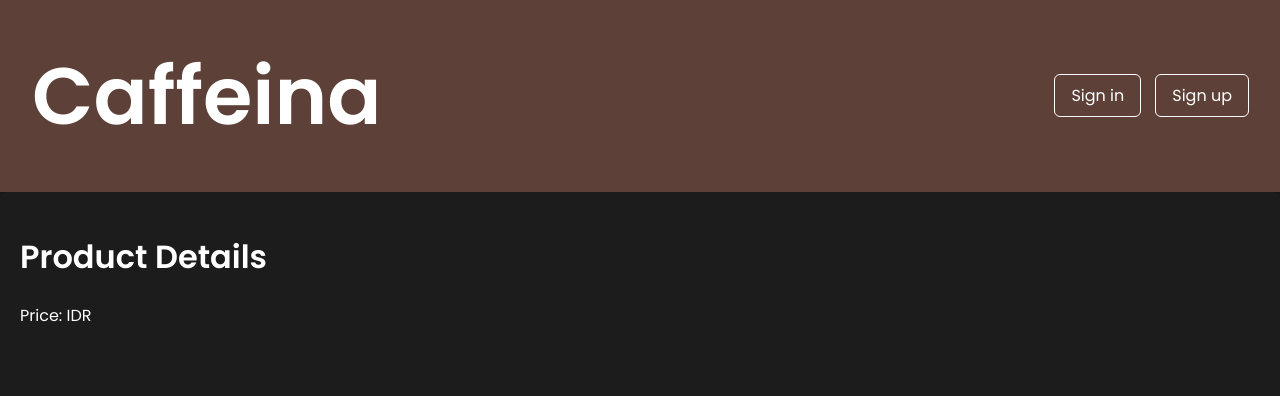
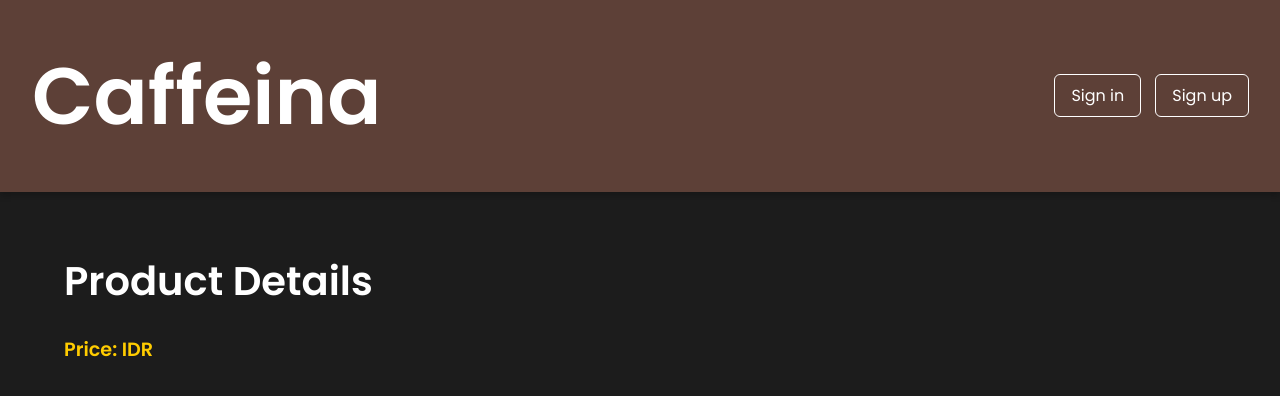
Before and after one commit to daffasyaidina/Caffeina, a React (Create React App) app: page /product/1 in a window 1280 px wide. Shown: the top 396 px of the page. Built offline with nearby package versions, Linux system fonts and the light colour scheme; no server answers.

Commit message:
Updated product details ui

```diff
--- a/src/components/ProductDetails.css
+++ b/src/components/ProductDetails.css
@@ -1,38 +1,120 @@
-.product-details-container {
-    padding: 20px;
-    color: #fff;
+/* General Styling */
+body, html {
+    margin: 0;
+    padding: 0;
+    box-sizing: border-box;
+    font-family: "Poppins", sans-serif;
     background-color: #1c1c1c;
-    border-radius: 8px;
-    font-family: "Poppins", sans-serif;
+    color: #ffffff;
   }
 
-  .edit-btn,
-  .delete-btn,
-  .save-btn,
-  .cancel-btn {
-    margin: 5px;
-    padding: 8px 12px;
+  /* Container Styling */
+  .product-details-container {
+    padding: 2rem 4rem;
+    max-width: 1200px;
+    margin: 0 auto;
+  }
+
+  .product-details-container h1 {
+    font-size: 2.5rem;
+    margin-bottom: 1.5rem;
+  }
+
+  .product-details-container h2 {
+    font-size: 1.8rem;
+    font-weight: 600;
+    margin-bottom: 1rem;
+  }
+
+  .product-details-container p {
+    font-size: 1.1rem;
+    line-height: 1.6;
+    margin-bottom: 1rem;
+  }
+
+  .product-details-container .price {
+    font-size: 1.2rem;
+    font-weight: bold;
+    color: #ffcc00;
+    margin-bottom: 2rem;
+  }
+
+  /* Edit Mode */
+  .edit-mode label {
+    display: block;
+    margin: 1rem 0 0.5rem;
+    font-weight: bold;
+  }
+
+  .edit-mode input,
+  .edit-mode textarea {
+    width: 100%;
+    padding: 0.8rem;
+    border: 1px solid #444;
+    border-radius: 5px;
+    background-color: #333;
+    color: #fff;
+  }
+
+  .edit-mode input:focus,
+  .edit-mode textarea:focus {
+    outline: none;
+    border-color: #4caf50;
+    box-shadow: 0 0 5px #4caf50;
+  }
+
+  /* Buttons */
+  .product-buttons {
+    display: flex;
+    gap: 1rem;
+    margin-top: 1rem;
+  }
+
+  button {
+    padding: 0.8rem 1.2rem;
     border: none;
-    border-radius: 4px;
+    border-radius: 5px;
+    font-weight: bold;
     cursor: pointer;
+    transition: background-color 0.3s ease;
+  }
+
+  button:hover {
+    transform: translateY(-2px);
   }
 
   .edit-btn {
-    background-color: #007bff;
-    color: white;
+    background-color: #2196f3;
+    color: #ffffff;
+  }
+
+  .edit-btn:hover {
+    background-color: #1976d2;
   }
 
   .delete-btn {
-    background-color: #dc3545;
-    color: white;
+    background-color: #f44336;
+    color: #ffffff;
+  }
+
+  .delete-btn:hover {
+    background-color: #d32f2f;
   }
 
   .save-btn {
-    background-color: #28a745;
-    color: white;
+    background-color: #4caf50;
+    color: #ffffff;
+  }
+
+  .save-btn:hover {
+    background-color: #388e3c;
   }
 
   .cancel-btn {
     background-color: #6c757d;
-    color: white;
+    color: #ffffff;
   }
+
+  .cancel-btn:hover {
+    background-color: #5a6268;
+  }
--- a/src/components/ProductDetails.js
+++ b/src/components/ProductDetails.js
@@ -1,7 +1,7 @@
-import React, { useEffect, useState } from 'react';
-import { useParams, useNavigate } from 'react-router-dom';
-import axios from 'axios';
-import './ProductDetails.css';
+import React, { useEffect, useState } from "react";
+import { useParams, useNavigate } from "react-router-dom";
+import axios from "axios";
+import "./ProductDetails.css";
 
 const ProductDetails = () => {
   const { id } = useParams();
@@ -9,19 +9,17 @@
   const [product, setProduct] = useState({});
   const [editMode, setEditMode] = useState(false);
   const [formData, setFormData] = useState({
-    name: '',
-    description: '',
-    price: '',
+    name: "",
+    description: "",
+    price: "",
   });
   const [currentUser, setCurrentUser] = useState(null);
 
   // Fetch product details
   useEffect(() => {
-    const token = localStorage.getItem('token'); // Get token from localStorage
+    const token = localStorage.getItem("token");
 
-    const headers = token
-      ? { Authorization: token } // Include header only if the token exists
-      : {}; // No headers for unauthenticated users
+    const headers = token ? { Authorization: token } : {};
 
     axios
       .get(`http://localhost:5000/api/products/${id}`, { headers })
@@ -33,67 +31,60 @@
           price: response.data.price,
         });
         if (token) {
-          const user = JSON.parse(atob(token.split('.')[1])); // Decode JWT payload
+          const user = JSON.parse(atob(token.split(".")[1]));
           setCurrentUser(user.id);
         }
       })
       .catch((err) => {
-        console.error('Error fetching product:', err);
-        alert('Failed to fetch product details');
+        console.error("Error fetching product:", err);
+        alert("Failed to fetch product details");
       });
   }, [id]);
-
 
   const handleChange = (e) => {
     setFormData({ ...formData, [e.target.name]: e.target.value });
   };
 
-  // Submit edited data
   const handleEdit = () => {
-    const token = localStorage.getItem('token');
+    const token = localStorage.getItem("token");
     if (currentUser !== product.user) {
-      alert('You are not authorized to edit this product.');
+      alert("You are not authorized to edit this product.");
       return;
     }
 
     axios
       .put(`http://localhost:5000/api/products/${id}`, formData, {
-        headers: {
-          Authorization: token,
-        },
+        headers: { Authorization: token },
       })
       .then(() => {
         setEditMode(false);
         setProduct(formData);
-        alert('Product updated successfully!');
+        alert("Product updated successfully!");
       })
       .catch((err) => {
-        console.error('Error updating product:', err);
-        alert('Failed to update product');
+        console.error("Error updating product:", err);
+        alert("Failed to update product");
       });
   };
 
-  // Delete the product
   const handleDelete = () => {
-    const token = localStorage.getItem('token');
+    const token = localStorage.getItem("token");
     if (currentUser !== product.user) {
-      alert('You are not authorized to delete this product.');
+      alert("You are not authorized to delete this product.");
       return;
     }
 
     axios
       .delete(`http://localhost:5000/api/products/${id}`, {
-        headers: {
-          Authorization: token,
-        },
+        headers: { Authorization: token },
       })
       .then(() => {
-        alert('Product deleted successfully');
-        navigate('/'); // Redirect to homepage
+        alert("Product deleted successfully");
+        navigate("/");
       })
       .catch((error) => {
-        console.error('Error deleting product:', error);
-        alert('Failed to delete product');
+        console.error("Error deleting product:", error);
+        alert("Failed to delete product");
       });
   };
 
@@ -122,6 +113,7 @@
             value={formData.price}
             onChange={handleChange}
           />
+          <div className="product-buttons">
             <button className="save-btn" onClick={handleEdit}>
               Save
             </button>
@@ -129,20 +121,21 @@
               Cancel
             </button>
           </div>
+        </div>
       ) : (
         <div>
           <h2>{product.name}</h2>
           <p>{product.description}</p>
-          <p>Price: IDR {product.price}</p>
-          {currentUser === product.user && ( // Show edit and delete buttons only if the user is the creator
-            <>
+          <p className="price">Price: IDR {product.price}</p>
+          {currentUser === product.user && (
+            <div className="product-buttons">
               <button className="edit-btn" onClick={() => setEditMode(true)}>
                 Edit
               </button>
               <button className="delete-btn" onClick={handleDelete}>
                 Delete
               </button>
-            </>
+            </div>
           )}
         </div>
       )}
```
Lines whose indentation alone changed are shown as unchanged.
